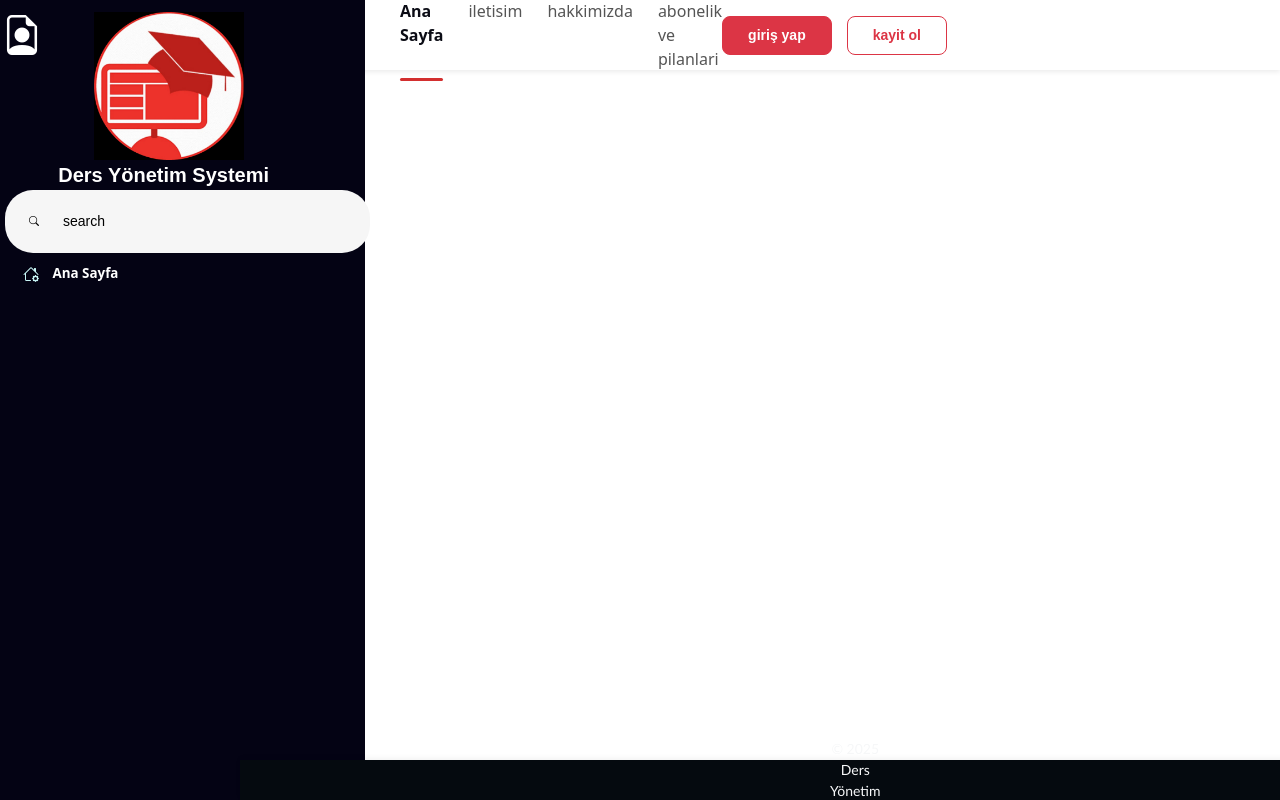
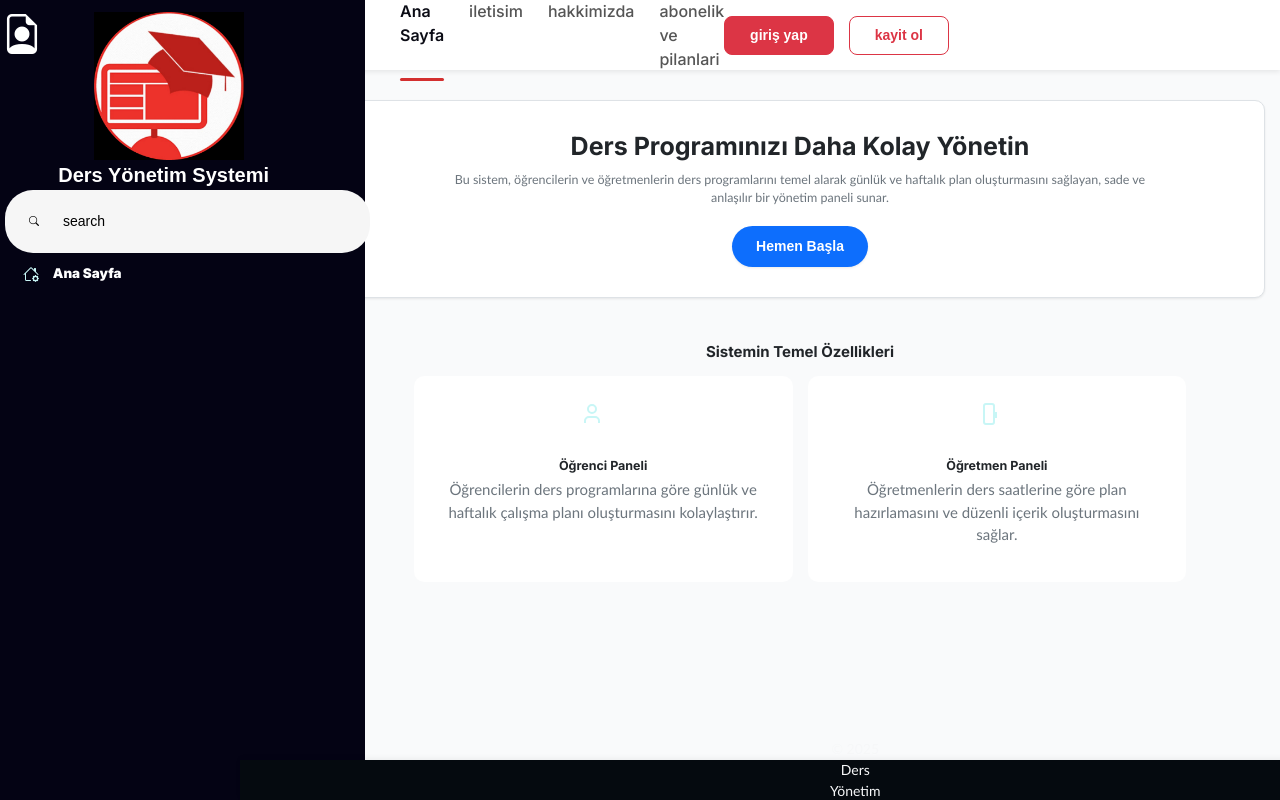
Before and after one commit to sidi96056/Ders-yonetim-system, a Django app: page / in a window 1280 px wide. Run offline with Django 5.2, Linux system fonts and the light colour scheme; some libraries are stand-ins or nearby versions.

Commit message:
Update base.html

```diff
--- a/Dersyonetimsystemi/Dersyonetimsystemi/templates/base.html
+++ b/Dersyonetimsystemi/Dersyonetimsystemi/templates/base.html
@@ -37,7 +37,29 @@
     ></script>
 
 
-
+ <style>
+        #sc{
+          padding-left: 25%;
+        }
+        .bd {
+            font-family: 'Inter', sans-serif;
+            background-color: #F9FAFB;
+        }
+        .bg-primary-dark {
+            background-color: #1F2937 !important;
+        }
+        .text-primary-light {
+            color: #3B82F6 !important;
+        }
+        .card-feature {
+            border: 1px solid rgba(0,0,0,0.05);
+            transition: 0.2s;
+        }
+        .card-feature:hover {
+            transform: translateY(-3px);
+            box-shadow: 0 6px 12px rgba(0,0,0,0.10);
+        }
+    </style>
   </head>
    {% load static %}
    <link rel="stylesheet" href="{% static 'css/style.css' %}">
@@ -54,6 +76,7 @@
     </div>
 
    <div class="header-right">
+
     {% if user.is_authenticated %}
         <span style="color: #333; margin-right: 15px;">Merhaba  {{ user.first_name }}</span>
         <a href="{% url 'logout' %}" class="btn btn-login">çıkış yap</a>
@@ -61,6 +84,8 @@
         <a href="{% url 'login' %}" class="btn btn-login">giriş yap</a>
         <a href="{% url 'register' %}" class="btn btn-signup">kayit ol</a>
     {% endif %}
+
+
 </div>
   </nav>
 
@@ -69,10 +94,77 @@
 
 
   </header>
-  <section>
+  <section  id="sc">
+<main class="container-xl py-5 px-4" >
 
+        <header class="text-center py-5 px-4 bg-white rounded-4 shadow-sm border">
+            <h1 class="display-6 fw-bolder text-primary-dark mb-3">
+                Ders Programınızı Daha Kolay Yönetin
+            </h1>
+
+            <p class="mt-3 lead text-secondary mx-auto" style="max-width: 720px;">
+                Bu sistem, öğrencilerin ve öğretmenlerin ders programlarını temel alarak günlük ve haftalık plan
+                oluşturmasını sağlayan, sade ve anlaşılır bir yönetim paneli sunar.
+            </p>
+
+             {% if user.is_authenticated %}
+            <div class="mt-4">
+
+              {% else %}
+                <a href="{%url 'register'%}" class="btn btn-primary btn-lg fw-bold rounded-pill shadow-sm text-white">
+                    Hemen Başla
+                </a>
+            </div>
+            {% endif %}
+        </header>
+
+        <section  class="mt-5 pt-4">
+            <h2 class="h4 fw-bold text-center text-primary-dark mb-4">Sistemin Temel Özellikleri</h2>
+
+            <div class="row justify-content-center g-4">
+                <div class="col-12 col-sm-8 col-md-6 col-lg-5">
+                    <div class="card card-feature p-4 h-100 rounded-4 bg-white">
+                        <div class="card-body text-center">
+
+                            <div class="text-primary-light mb-3">
+                                <svg xmlns="http://www.w3.org/2000/svg" width="46" height="46" fill="none" stroke="currentColor" stroke-width="2">
+                                    <path d="M19 21v-2a4 4 0 0 0-4-4H9a4 4 0 0 0-4 4v2"/>
+                                    <circle cx="12" cy="7" r="4"/>
+                                </svg>
+                            </div>
+
+                            <h3 class="h5 fw-bold text-primary-dark mb-2">Öğrenci Paneli</h3>
+                            <p class="text-secondary">
+                                Öğrencilerin ders programlarına göre günlük ve haftalık çalışma planı oluşturmasını kolaylaştırır.
+                            </p>
+                        </div>
+                    </div>
+                </div>
+                <div class="col-12 col-sm-8 col-md-6 col-lg-5">
+                    <div class="card card-feature p-4 h-100 rounded-4 bg-white">
+                        <div class="card-body text-center">
+
+                            <div class="text-primary-light mb-3">
+                                <svg xmlns="http://www.w3.org/2000/svg" width="46" height="46" fill="none" stroke="currentColor" stroke-width="2">
+                                    <path d="M22 10v6"/>
+                                    <path d="M18 2h-6a2 2 0 0 0-2 2v16a2 2 0 0 0 2 2h6a2 2 0 0 0 2-2V4a2 2 0 0 0-2-2z"/>
+                                </svg>
+                            </div>
+
+                            <h3 class="h5 fw-bold text-primary-dark mb-2">Öğretmen Paneli</h3>
+                            <p class="text-secondary">
+                                Öğretmenlerin ders saatlerine göre plan hazırlamasını ve düzenli içerik oluşturmasını sağlar.
+                            </p>
+                        </div>
+                    </div>
+                </div>
+
+            </div>
+        </section>
+
+    </main>
   </section>
-  <body>
+  <body class="bd">
     <div class="sidbare">
       <div class="logo-details">
         <span id="spand"class="bi bi-file-earmark-person"></span>
@@ -217,14 +309,6 @@
   </body>
 
 
-
-
-   <section>
-
-
-    </section>
-
-
     <footer class="main-footer">
       <div class="footer-content">
         <p>&copy; 2025 Ders Yönetim Sistemi </p>
```
